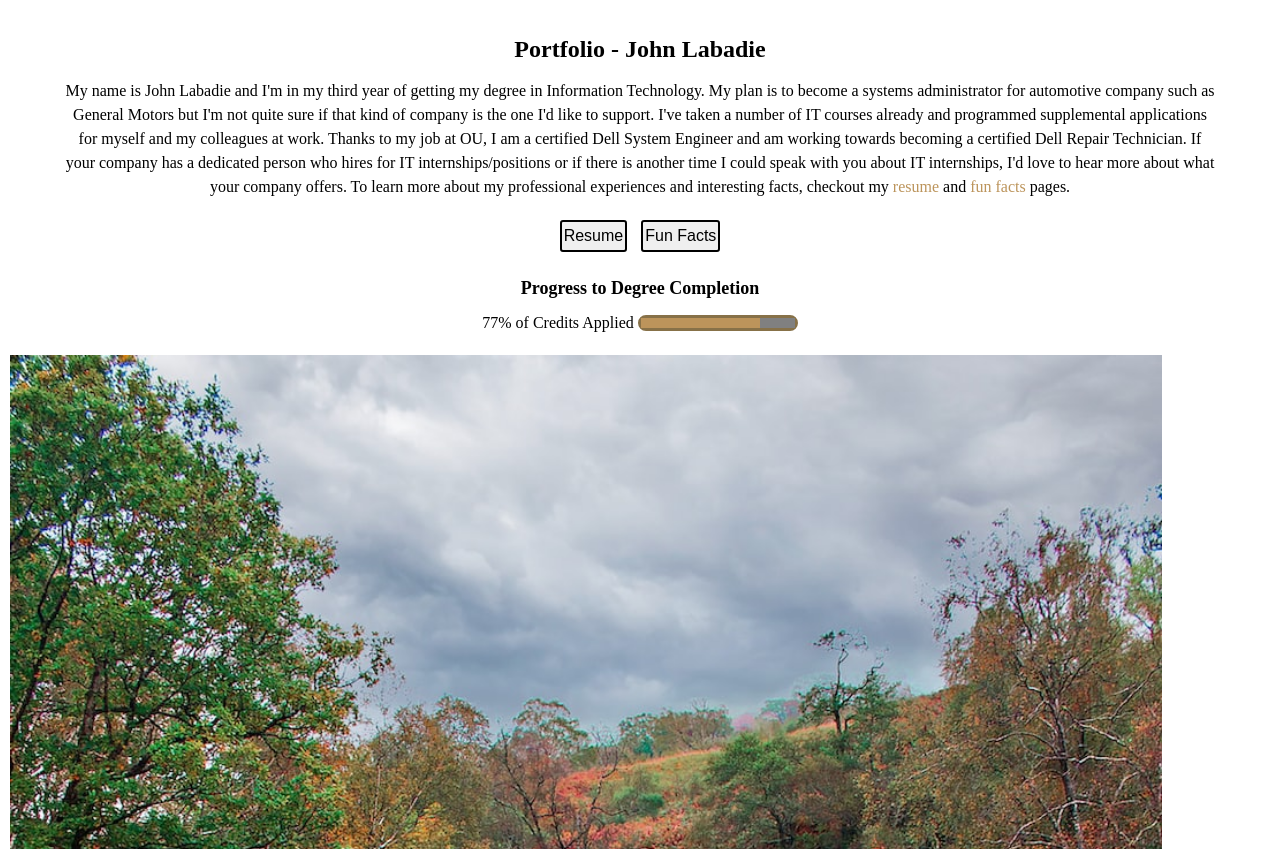
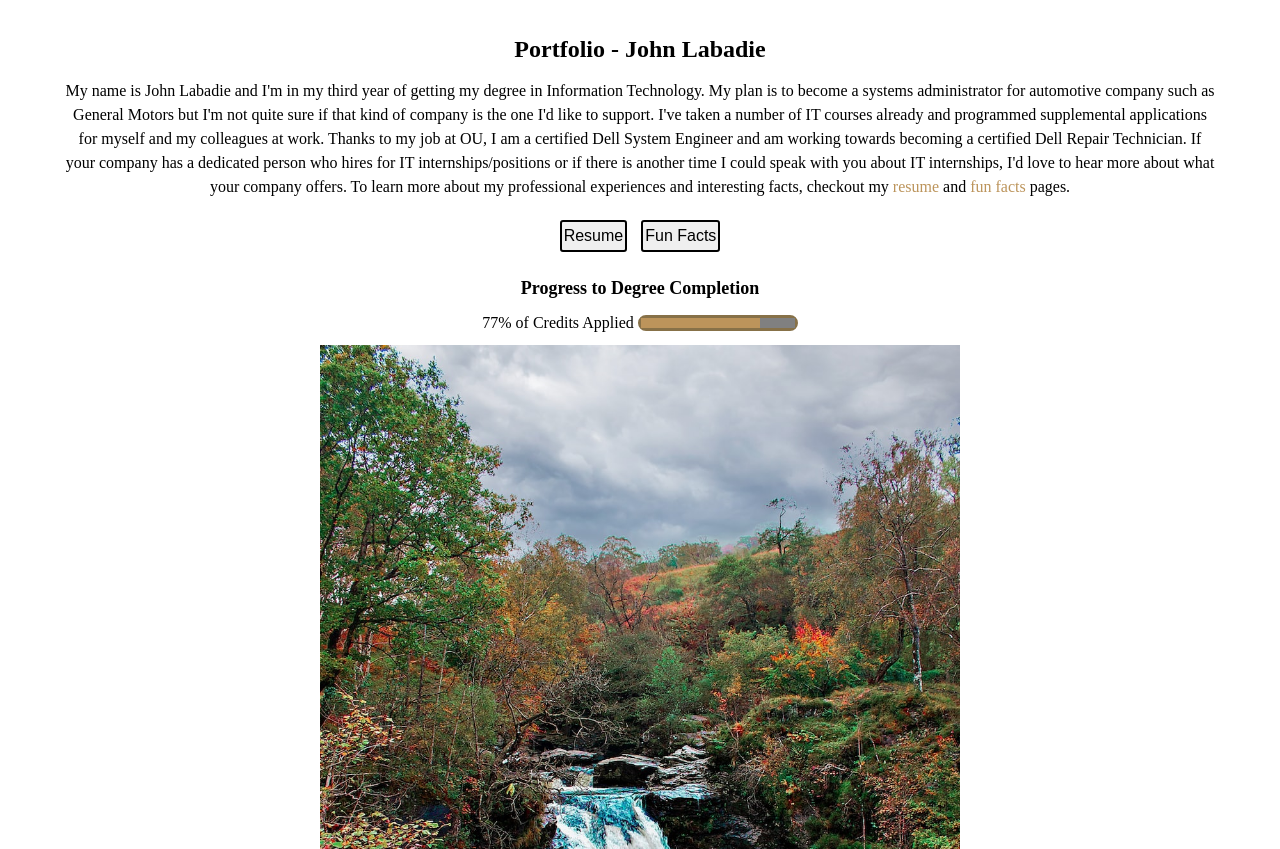
Before and after one commit to Technoknight17/Labadie_hw2TH_csi3150_fs2023, a plain HTML site: page index.html in a window 1280 px wide. Shown: the part 103-952 px from the top of the page. Drawn offline with Linux system fonts and the light colour scheme.

Commit message:
Centered Index Image

```diff
--- a/css/style.css
+++ b/css/style.css
@@ -38,6 +38,11 @@
     text-align: center;
 }
 
+.center-img {
+    margin: 0 auto;
+    display: block;
+}
+
 h1 {
     font-size: x-large;
 }
@@ -59,6 +64,8 @@ button {
 }
 
 button:hover {
+    color: #877148;
+    border-color: #BC945B;
     transform: scale(1.1);
 }
 
--- a/index.html
+++ b/index.html
@@ -51,7 +51,7 @@
       <hr />
     </main>
     <footer>
-      <img class="center" src="./img/pretty-nature.jpeg" alt="Pretty Nature Picture" width="50%"  height="50%">
+      <img class="center-img" src="./img/pretty-nature.jpeg" alt="Pretty Nature Picture" width="50%"  height="50%">
       <!--Copyright information and Social Media Accounts-->
       <div id="copyrightInfo">
         <h3>&#169; John Labadie</h3>
```
